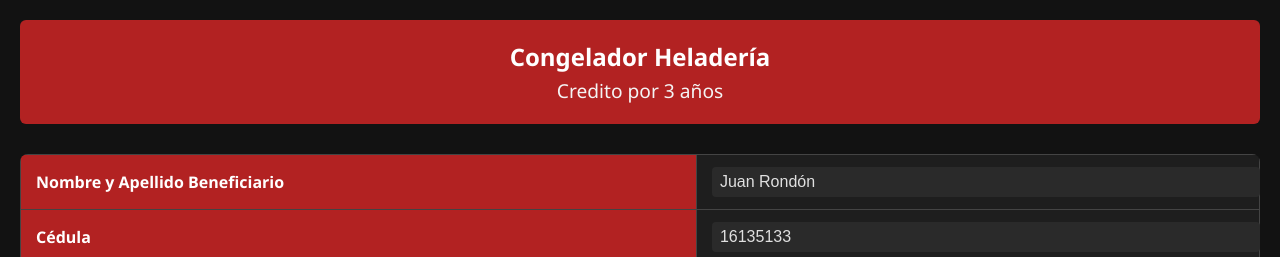
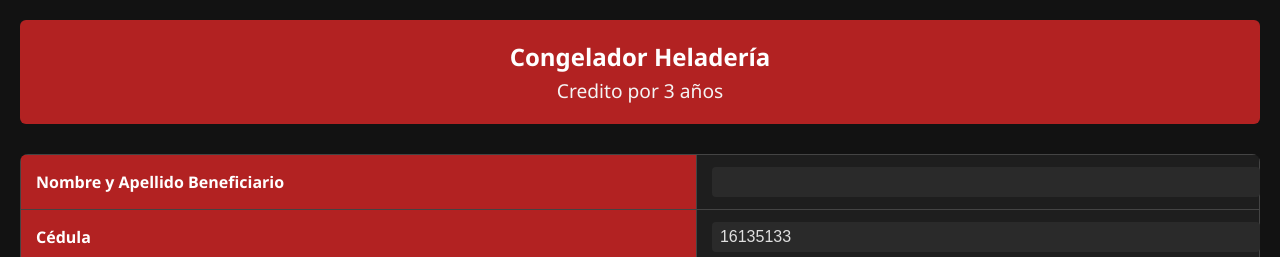
Before and after one commit to Gabriel2000-spec/Credi-Max, a plain HTML site: page informacionbeneficiario.html in a window 1280 px wide. Shown: the top 257 px of the page. Drawn offline with Linux system fonts and the light colour scheme.

Commit message:
Update informacionbeneficiario.html

```diff
--- a/informacionbeneficiario.html
+++ b/informacionbeneficiario.html
@@ -172,7 +172,7 @@
         }
       });
     } else {
-      document.getElementById("nombre").value = "Juan Rondón";
+      document.getElementById("nombre").value = " ";
       document.getElementById("cedula").value = "16135133";
       document.getElementById("fecha").value = "2024-12-20";
       document.getElementById("capital").value = "389.29";
```
